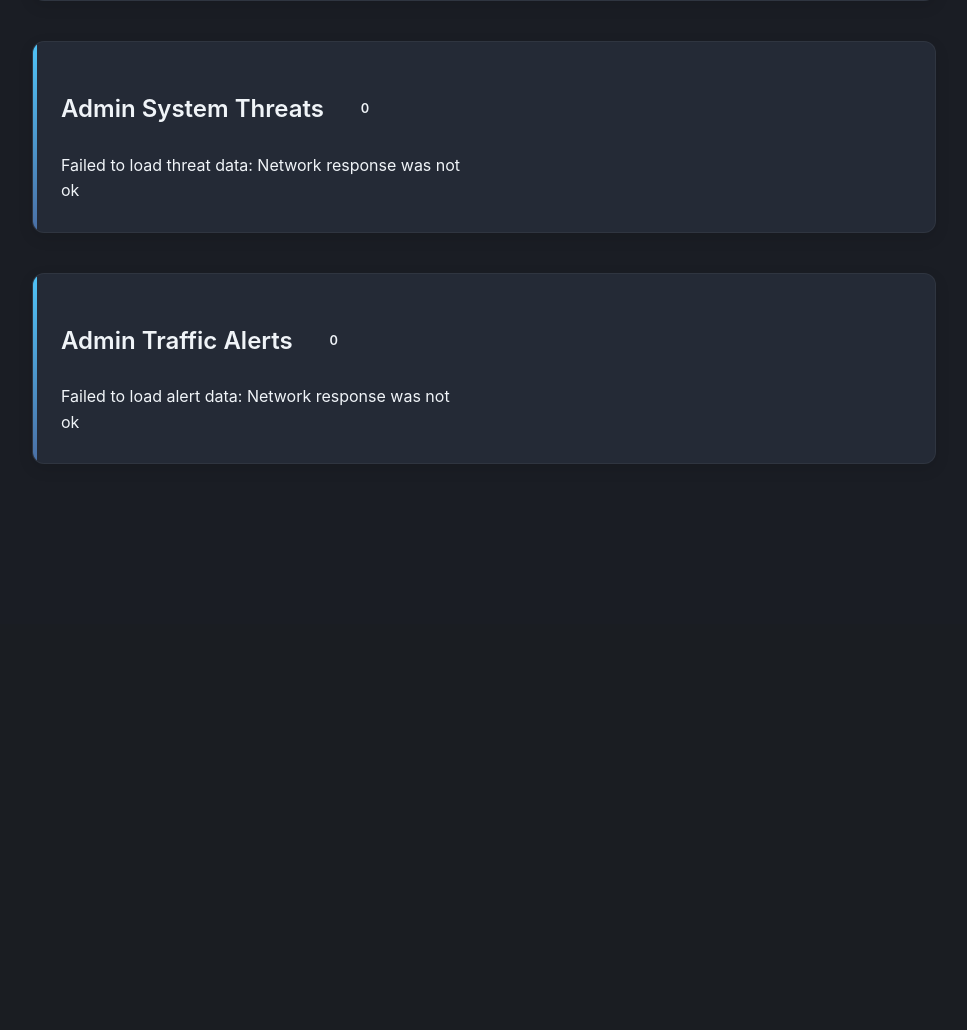
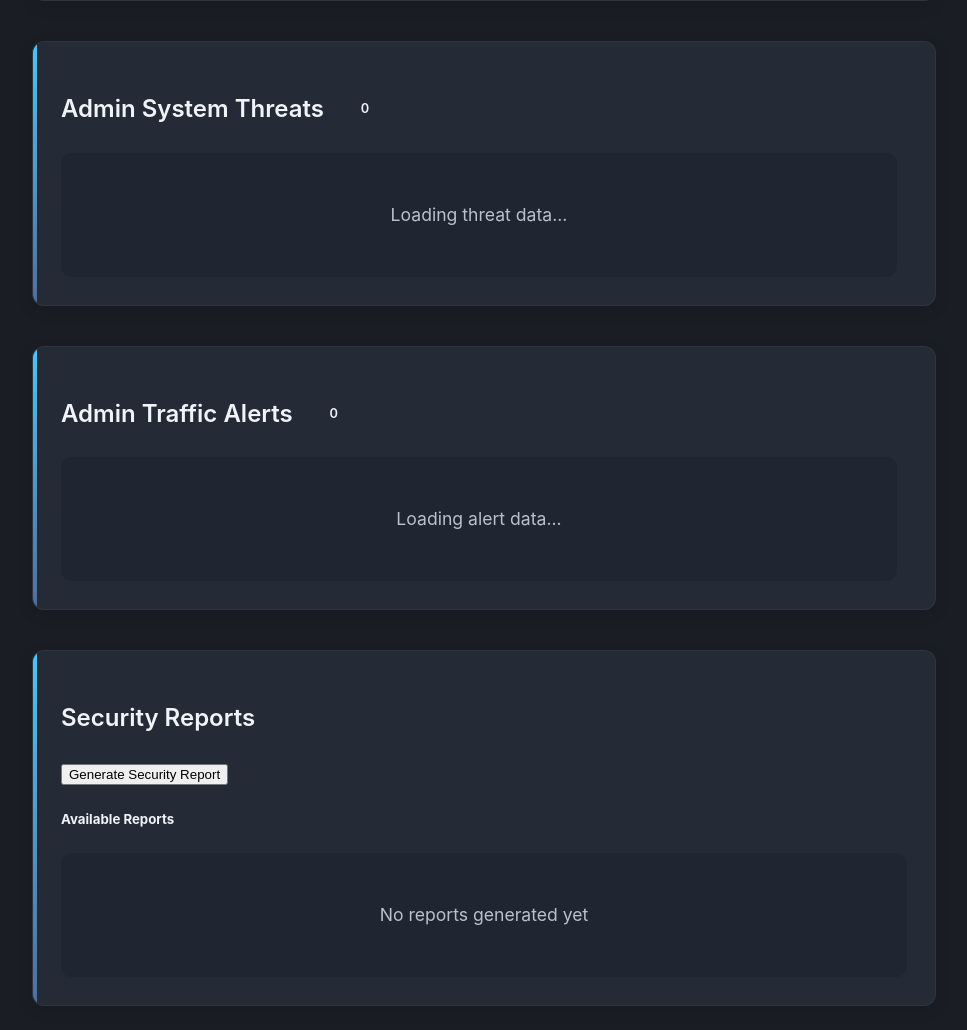
Before and after one commit to Awakening-admin/StealthWard, a Flask app: template templates/admin.html in a window 1280 px wide. Shown: the part 2071-3101 px from the top of the page, without its empty margins (272-1239 px from the left). Before the commit the page ends 2535 px from the top, so only its background shows below. Run offline with Flask 3, Linux system fonts and the light colour scheme; the template is opened without the code that fills it, so the values that code supplies are empty.

Commit message:
Add files via upload

```diff
--- a/templates/admin.html
+++ b/templates/admin.html
@@ -56,6 +56,26 @@
             </div>
         </div>
     </div>
+
+    <!-- Report Generation Section -->
+    <div class="admin-section">
+        <h2 class="section-title">Security Reports</h2>
+        <div class="report-controls">
+            <button id="generate-report-btn" class="btn btn-primary">
+                <i class="fas fa-file-pdf"></i> Generate Security Report
+            </button>
+            <div id="report-status" class="mt-3"></div>
+            <div id="report-list" class="mt-4">
+                <h5>Available Reports</h5>
+                <div class="reports-container">
+                    <div class="empty-state">
+                        <i class="fas fa-file-alt fa-3x mb-3"></i>
+                        <p>No reports generated yet</p>
+                    </div>
+                </div>
+            </div>
+        </div>
+    </div>
 </div>
 
 <script>
@@ -67,6 +87,16 @@
 };
 let maxDataPoints = 30;
 let trafficChart, threatsChart, alertsChart;
+let lastThreatsHash = '';
+let lastAlertsHash = '';
+
+// Simple hash function to detect changes
+function getHash(obj) {
+    return JSON.stringify(obj).split('').reduce((a, b) => {
+        a = ((a << 5) - a) + b.charCodeAt(0);
+        return a & a;
+    }, 0);
+}
 
 // Initialize all charts
 function initCharts(threatData, alertData) {
@@ -195,24 +225,6 @@
     const threatsContainer = document.getElementById('admin-threats');
     const alertsContainer = document.getElementById('admin-alerts');
 
-    // Show loading states
-    threatsContainer.innerHTML = `
-        <div class="empty-state">
-            <i class="fas fa-spinner fa-spin fa-3x mb-3"></i>
-            <p>Loading threat data...</p>
-        </div>
-    `;
-
-    alertsContainer.innerHTML = `
-        <div class="empty-state">
-            <i class="fas fa-spinner fa-spin fa-3x mb-3"></i>
-            <p>Loading alert data...</p>
-        </div>
-    `;
-
-    document.getElementById('update-time').textContent = new Date().toLocaleString();
-    updateTrafficData();
-
     fetch('/api/admin_monitoring')
         .then(response => {
             if (!response.ok) throw new Error('Network response was not ok');
@@ -220,10 +232,16 @@
         })
         .then(data => {
             console.log("API Response Data:", data);
+            document.getElementById('update-time').textContent = new Date().toLocaleString();
 
             // Update counts
             document.querySelector('.threat-count').textContent = data.threats?.length || 0;
             document.querySelector('.alert-count').textContent = data.alerts?.length || 0;
+
+            // Check if threats have changed
+            const currentThreatsHash = getHash(data.threats);
+            if (currentThreatsHash !== lastThreatsHash) {
+                lastThreatsHash = currentThreatsHash;
 
                 // Update threats section with admin log alerts
                 if (data.threats?.length > 0) {
@@ -254,6 +272,12 @@
                         </div>
                     `;
                 }
+            }
+
+            // Check if alerts have changed
+            const currentAlertsHash = getHash(data.alerts);
+            if (currentAlertsHash !== lastAlertsHash) {
+                lastAlertsHash = currentAlertsHash;
 
                 // Update alerts section with network threats
                 if (data.alerts?.length > 0) {
@@ -288,8 +312,9 @@
                         </div>
                     `;
                 }
+            }
 
-            // Prepare chart data
+            // Prepare chart data (always update charts)
             const threatCounts = {critical: 0, high: 0, medium: 0, low: 0};
             if (data.threats) {
                 data.threats.forEach(threat => {
@@ -320,16 +345,7 @@
         })
         .catch(error => {
             console.error('Error fetching monitoring data:', error);
-            threatsContainer.innerHTML = `
-                <div class="alert alert-danger">
-                    <i class="fas fa-exclamation-triangle"></i> Failed to load threat data: ${error.message}
-                </div>
-            `;
-            alertsContainer.innerHTML = `
-                <div class="alert alert-danger">
-                    <i class="fas fa-exclamation-triangle"></i> Failed to load alert data: ${error.message}
-                </div>
-            `;
+            document.getElementById('update-time').textContent = `Error: ${error.message}`;
         });
 }
 
@@ -376,12 +392,106 @@
         });
 }
 
+// Report Generation Functions
+
+
+
+function generateReport() {
+    const reportBtn = document.getElementById('generate-report-btn');
+    const reportStatus = document.getElementById('report-status');
+
+    reportBtn.disabled = true;
+    reportBtn.innerHTML = '<i class="fas fa-spinner fa-spin"></i> Generating Report...';
+    reportStatus.innerHTML = '<div class="alert alert-info"><i class="fas fa-info-circle"></i> Report generation in progress...</div>';
+
+    fetch('/api/generate_report', {
+        method: 'POST',
+        headers: {
+            'Content-Type': 'application/json'
+        }
+    })
+    .then(response => response.json())
+    .then(data => {
+        if (data.success) {
+            reportStatus.innerHTML = `
+                <div class="alert alert-success">
+                    <i class="fas fa-check-circle"></i> Report generated successfully!
+                </div>
+            `;
+            loadReportList();
+        } else {
+            reportStatus.innerHTML = `
+                <div class="alert alert-danger">
+                    <i class="fas fa-exclamation-triangle"></i> ${data.message}
+                </div>
+            `;
+        }
+    })
+    .catch(error => {
+        reportStatus.innerHTML = `
+            <div class="alert alert-danger">
+                <i class="fas fa-exclamation-triangle"></i> Error generating report: ${error.message}
+            </div>
+        `;
+    })
+    .finally(() => {
+        reportBtn.disabled = false;
+        reportBtn.innerHTML = '<i class="fas fa-file-pdf"></i> Generate Security Report';
+    });
+}
+
+function loadReportList() {
+    fetch('/api/list_reports')
+    .then(response => response.json())
+    .then(data => {
+        const reportsContainer = document.querySelector('.reports-container');
+        if (data.reports && data.reports.length > 0) {
+            reportsContainer.innerHTML = `
+                <div class="list-group">
+                    ${data.reports.map(report => `
+                        <a href="/reports/${report.name}" target="_blank" class="list-group-item list-group-item-action">
+                            <div class="d-flex justify-content-between align-items-center">
+                                <div>
+                                    <i class="fas fa-file-pdf text-danger"></i>
+                                    <span class="ml-2">${report.name}</span>
+                                </div>
+                                <div>
+                                    <small class="text-muted">${report.date}</small>
+                                    <small class="text-muted ml-2">${report.size}</small>
+                                </div>
+                            </div>
+                        </a>
+                    `).join('')}
+                </div>
+            `;
+        } else {
+            reportsContainer.innerHTML = `
+                <div class="empty-state">
+                    <i class="fas fa-file-alt fa-3x mb-3"></i>
+                    <p>No reports generated yet</p>
+                </div>
+            `;
+        }
+    })
+    .catch(error => {
+        console.error('Error loading report list:', error);
+    });
+}
+
 // Initial load
 document.addEventListener('DOMContentLoaded', function() {
     initCharts({critical: 0, high: 0, medium: 0, low: 0}, {labels: [], values: []});
     refreshData();
-    setInterval(refreshData, 5000);
-    setInterval(updateTrafficData, 1000);
+
+    // Set up report generation button
+    document.getElementById('generate-report-btn').addEventListener('click', generateReport);
+
+    // Load initial report list
+    loadReportList();
+
+    // Set intervals
+    setInterval(updateTrafficData, 1000); // Update traffic every 1 second
+    setInterval(refreshData, 5000); // Check for new threats/alerts every 5 seconds
 });
 </script>
 {% endblock %}
```
Lines whose indentation alone changed are shown as unchanged.
